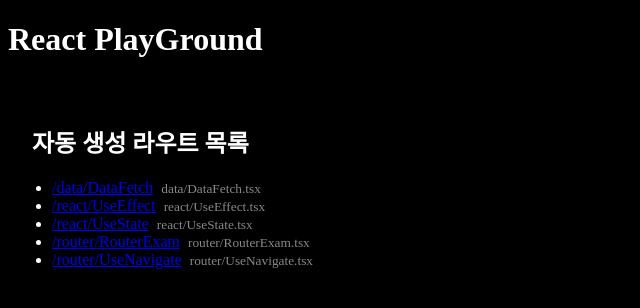
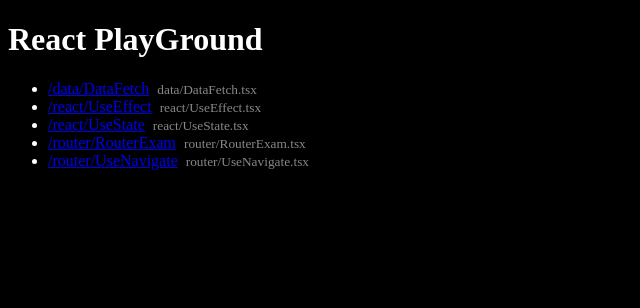
Before and after one commit to richfaber/study-react-playground, a React app: page / in a window 1280 px wide. Shown: the top 308 px of the page, without its empty margins (0-640 px from the left). Built offline with nearby package versions, Linux system fonts and the light colour scheme; the HTML template or start-up script is replaced by a standard one.

Commit message:
fix: 오타정리

```diff
--- a/src/page/index.tsx
+++ b/src/page/index.tsx
@@ -8,9 +8,8 @@
   const list = routes.filter(r => r.path !== '/'); // 루트 자신 제외(원하면 제거)
 
   return (
-    <div style={{ padding: '1.5rem' }}>
-      <h2>자동 생성 라우트 목록</h2>
-      <ul style={{ listStyle: 'disc', paddingLeft: '1.25rem' }}>
+    <div>
+      <ul>
         {
           list.map(r =>
             {
--- a/src/page/react/UseEffect.tsx
+++ b/src/page/react/UseEffect.tsx
@@ -24,6 +24,7 @@
 
   // callCount 시 에만 호출
   useEffect(() => {
+
     console.log('dependencies [callCount]')
 
   }, [callCount])
@@ -42,7 +43,7 @@
 
       <ul>
         <li>dependencies 를 비워둔 경우, 1회 호출, 값이 갱신되어도 호출하지 않는다.</li>
-        <li>setCallCount( callCount + 1 ) 절대로 dependencies 대상을 갱신하지 않는다 (무한루프)</li>
+        <li>useEffect( fn, dependencies ) 의 fn 내에서 useState 로 선언된 변수가 dependencies 대상이면, 갱신하면 안된다 (무한루프)</li>
         <li>useEffect( fn ) 의 fn 은 Async 사용할 수 없다. fn 내부에서는 가능</li>
       </ul>
 
```
